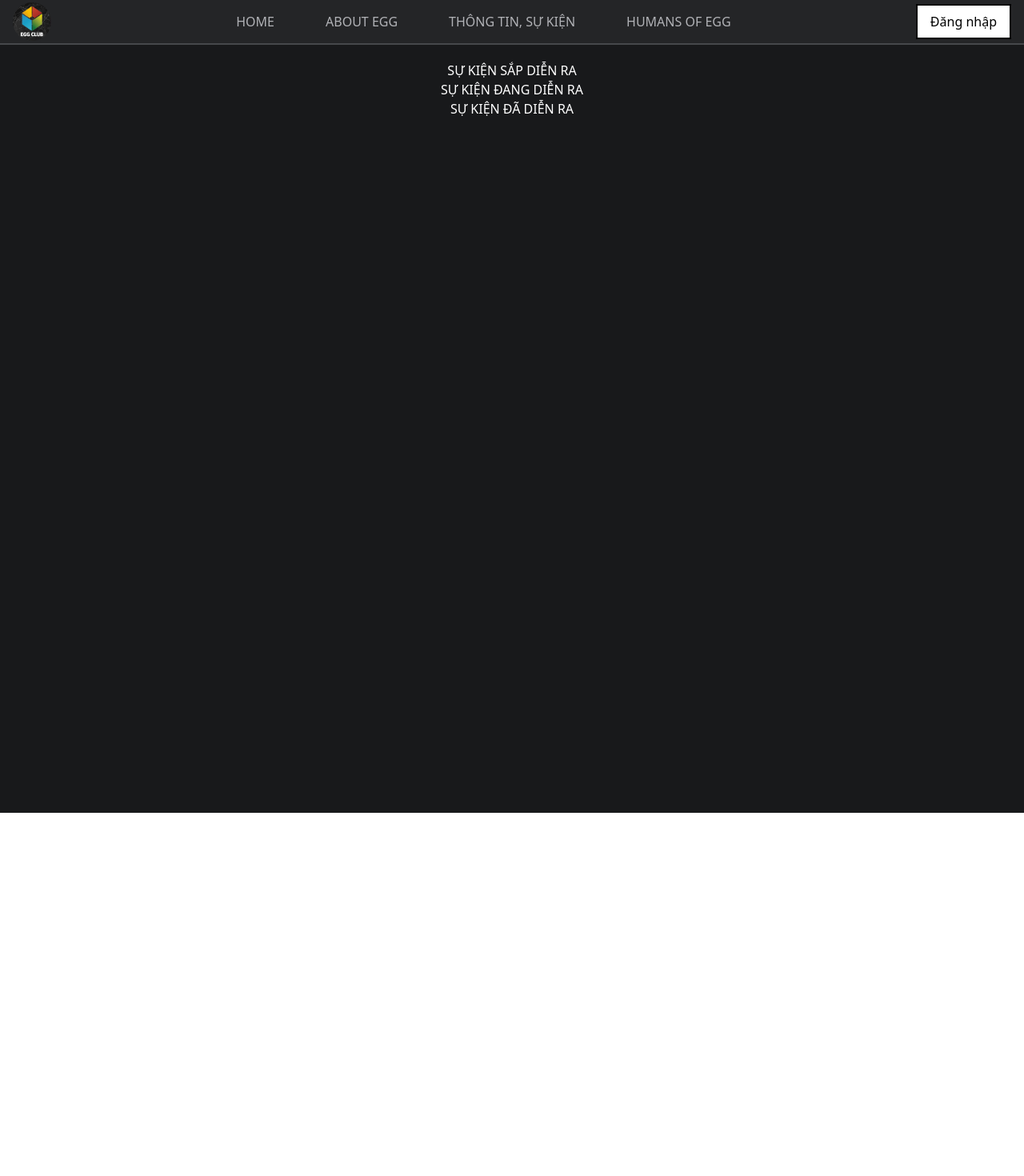
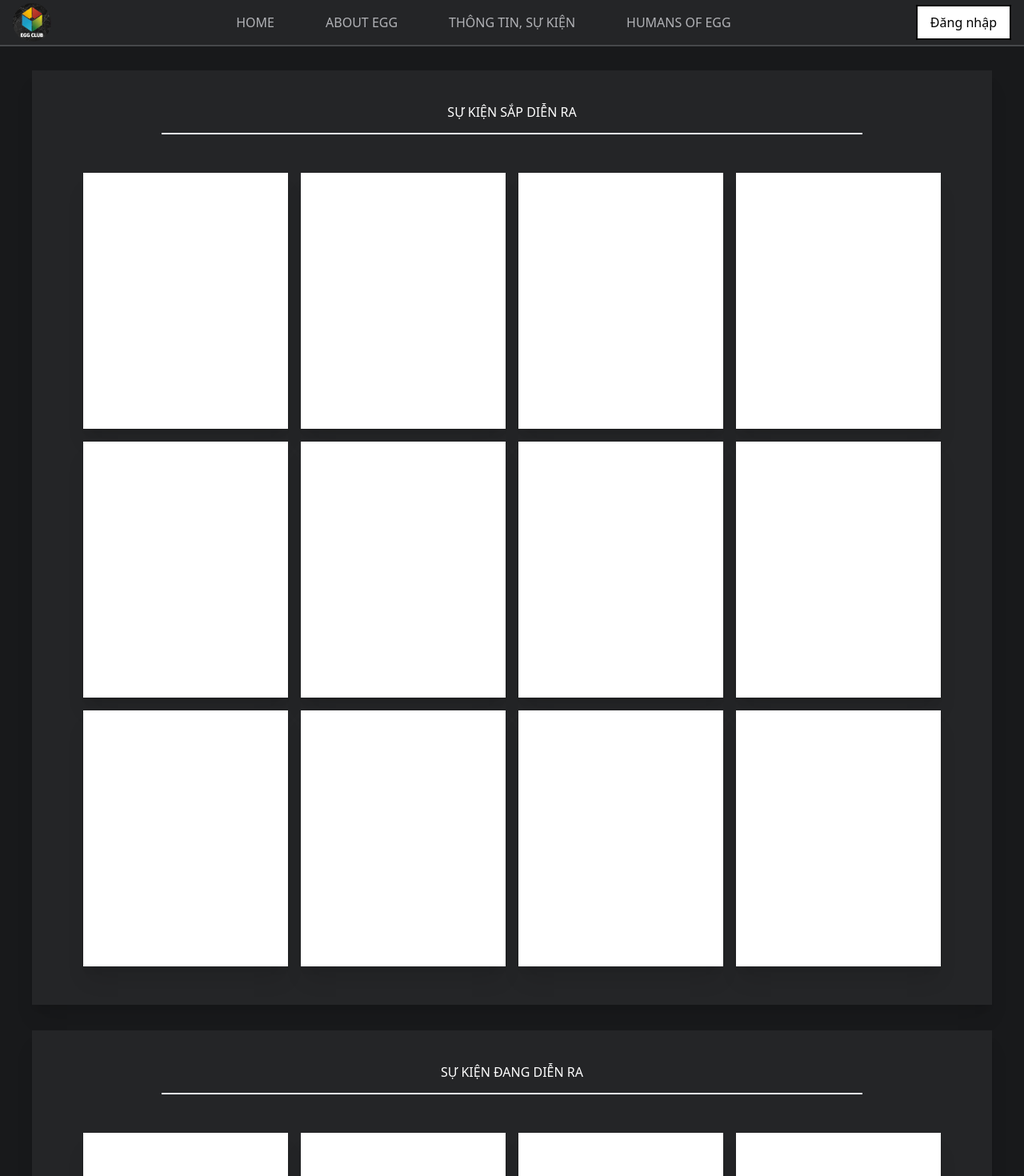
Before and after one commit to kjhave/egg-web, a React (Create React App) app: page / in a window 1280 px wide. Shown: the top 1470 px of the page at 80% size. Before the commit the page ends 1016 px from the top, so only its background shows below. Built offline with nearby package versions, Linux system fonts and the light colour scheme.

Commit message:
header fixed and add events Page

```diff
--- a/src/components/ContentContainer.js
+++ b/src/components/ContentContainer.js
@@ -1,13 +1,9 @@
 import React from 'react';
-import HighlightEvent from './HighlightEvent';
-import HumansOfEgg from './HumansOfEgg';
 import Events from './Events';
 
 function ContentContainer(){
     return (
-        <div className="flex flex-col items-center p-5 bg-[#18191b] min-h-[960px]">
-            {/* <HighlightEvent />
-            <HumansOfEgg /> */}
+        <div className="flex flex-wrap justify-center gap-y-8 py-8 mt-14 bg-[#18191b] min-h-[960px]">
             <Events />
         </div>
     );
--- a/src/components/EventCard.js
+++ b/src/components/EventCard.js
@@ -2,7 +2,7 @@
 
 function EventCard( { title, bgImg, time } ){
     return (
-        <div className="inline-block w-72 h-80 shadow-xl bg-[#242527]">
+        <div className="inline-block w-64 h-80 shadow-xl bg-white">
             <div className="h-56 p-2">
                 <div>{title}</div>
                 <img src={bgImg} alt={title} className="brightness-75 contrast-125" />
--- a/src/components/EventSection.js
+++ b/src/components/EventSection.js
@@ -1,10 +1,25 @@
 import React from "react";
+import EventCard from "./EventCard";
 
 function EventSection( { title, evenList } ){
     return (
-        <>
-            <h1 className="text-center text-[#fff] uppercase">{title}</h1>
-        </>
+        <div className="flex justify-center flex-wrap gap-4 w-[1200px] px-4 pb-12 shadow-xl bg-[#242527]">
+            <div className="w-full py-8">
+                <h1 className="text-center h-12 w-3/4 p-2 ml-auto mr-auto text-white uppercase border-b-2 border-blue-50">{title}</h1>
+            </div>
+            <EventCard />
+            <EventCard />
+            <EventCard />
+            <EventCard />
+            <EventCard />
+            <EventCard />
+            <EventCard />
+            <EventCard />
+            <EventCard />
+            <EventCard />
+            <EventCard />
+            <EventCard />
+        </div>
     );
 }
 
--- a/src/components/Header.js
+++ b/src/components/Header.js
@@ -18,12 +18,14 @@
 ]
 function Header() {
 	return (
-		<header className="flex justify-between items-center z-10 h-14 px-4 bg-[#242527] border-b-2 border-[#46484b]">
-			<img src={eggIcon} alt='EGG' className='w-12 h-12 rounded-full' />
-			<nav className="flex">
-				{navList.map( navItem => <HeaderNav title={navItem.title} /> )}
-			</nav>
-			<button className="px-4 py-2 border-2 border-black bg-white cursor-pointer">Đăng nhập</button>
+		<header className="fixed top-0 w-full border-b-2 border-[#46484b]">
+			<div className="flex justify-between items-center z-10 h-14 px-4 bg-[#242527]">
+				<img src={eggIcon} alt='EGG' className='w-12 h-12 rounded-full' />
+				<nav className="flex">
+					{navList.map( navItem => <HeaderNav title={navItem.title} /> )}
+				</nav>
+				<button className="px-4 py-2 border-2 border-black bg-white cursor-pointer">Đăng nhập</button>
+			</div>
 		</header>
 	);
 }
--- a/src/components/HeaderNav.js
+++ b/src/components/HeaderNav.js
@@ -2,7 +2,7 @@
 
 function HeaderNav( { title, handleClick } ){
     return(
-        <a href="#" className="text-[#b1b2b6] uppercase hover:cursor-pointer h-12 leading-[48px] px-8" onClick={handleClick}>{title}</a>
+        <button className="text-[#b1b2b6] uppercase hover:cursor-pointer h-12 leading-[48px] px-8" onClick={handleClick}>{title}</button>
     )
 }
 
--- /dev/null
+++ b/src/components/Home.js
@@ -0,0 +1,14 @@
+import React from "react";
+import HighlightEvent from './HighlightEvent';
+import HumansOfEgg from './HumansOfEgg';
+
+function Home(){
+    return (
+        <>
+            <HighlightEvent />
+            <HumansOfEgg />
+        </>
+    );
+}
+
+export default Home;
```
Also changed, not shown: src/App.js (+4 -4 lines).
